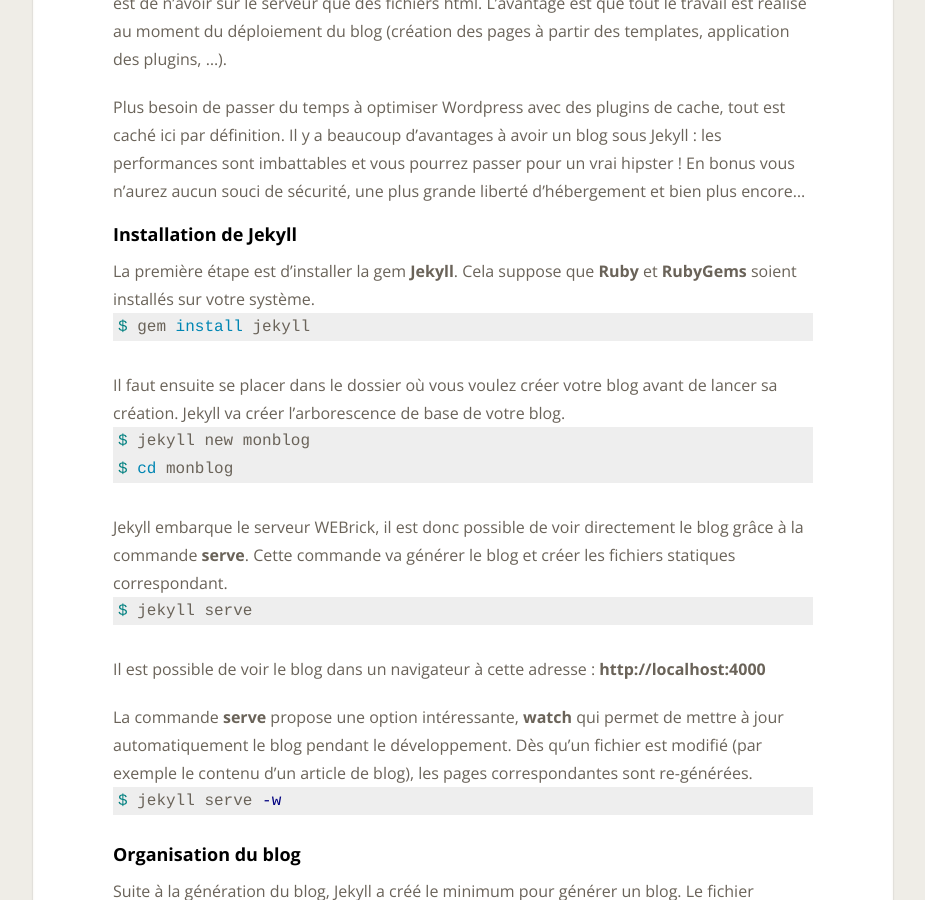
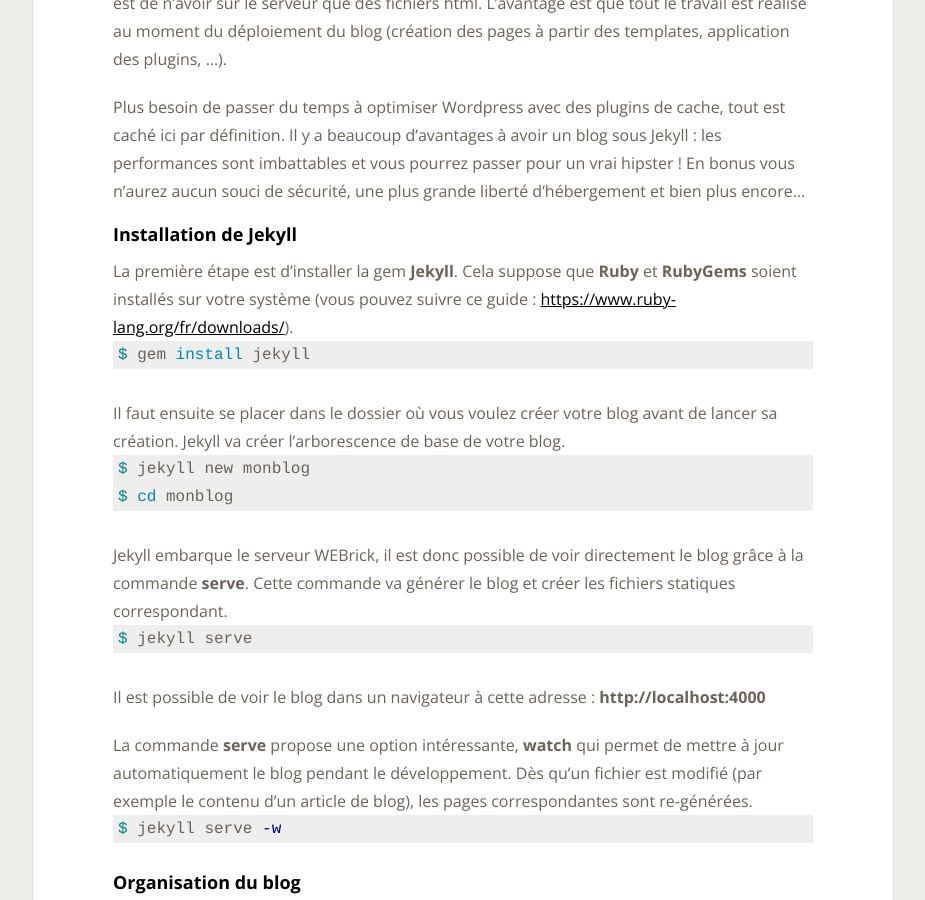
Before and after one commit to Toam/toam.fr, a Jekyll site: the page built from _posts/2013-05-20-guide-demarrage-jekyll.markdown, in a window 1280 px wide and 900 px high, scrolled down 303 px. Shown: the whole window, without its empty margins (177-1102 px from the left). Built offline with Jekyll 4.4.1, drawn with Linux system fonts in a browser that asks for light colours; nearby versions of some CDN libraries; comment, search, counter and statistics services are not loaded.

Commit message:
Update 2013-05-20-guide-demarrage-jekyll.markdown

```diff
--- a/_posts/2013-05-20-guide-demarrage-jekyll.markdown
+++ b/_posts/2013-05-20-guide-demarrage-jekyll.markdown
@@ -12,8 +12,10 @@
 Plus besoin de passer du temps à optimiser Wordpress avec des plugins de cache, tout est caché ici par définition. Il y a beaucoup d'avantages à avoir un blog sous Jekyll : les performances sont imbattables et vous pourrez passer pour un vrai hipster ! En bonus vous n'aurez aucun souci de sécurité, une plus grande liberté d'hébergement et bien plus encore...
 
 <!--more-->
+
 ##### Installation de Jekyll
-La première étape est d'installer la gem **Jekyll**. Cela suppose que **Ruby** et **RubyGems** soient installés sur votre système.
+
+La première étape est d'installer la gem **Jekyll**. Cela suppose que **Ruby** et **RubyGems** soient installés sur votre système (vous pouvez suivre ce guide : <a href="https://www.ruby-lang.org/fr/downloads/" target="_blank">https://www.ruby-lang.org/fr/downloads/</a>).
 {% highlight sh %}
 $ gem install jekyll
 {% endhighlight %}
```
